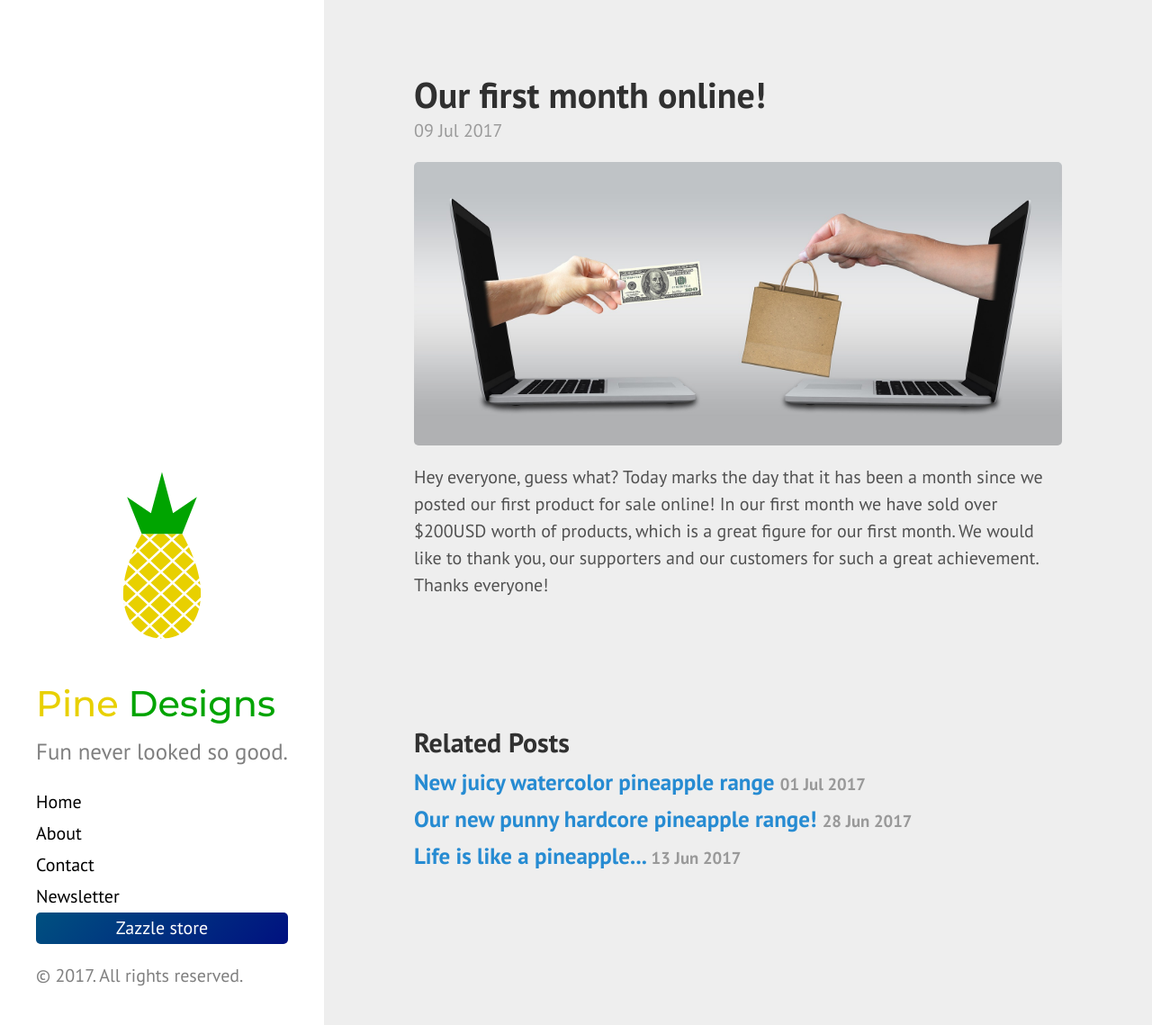
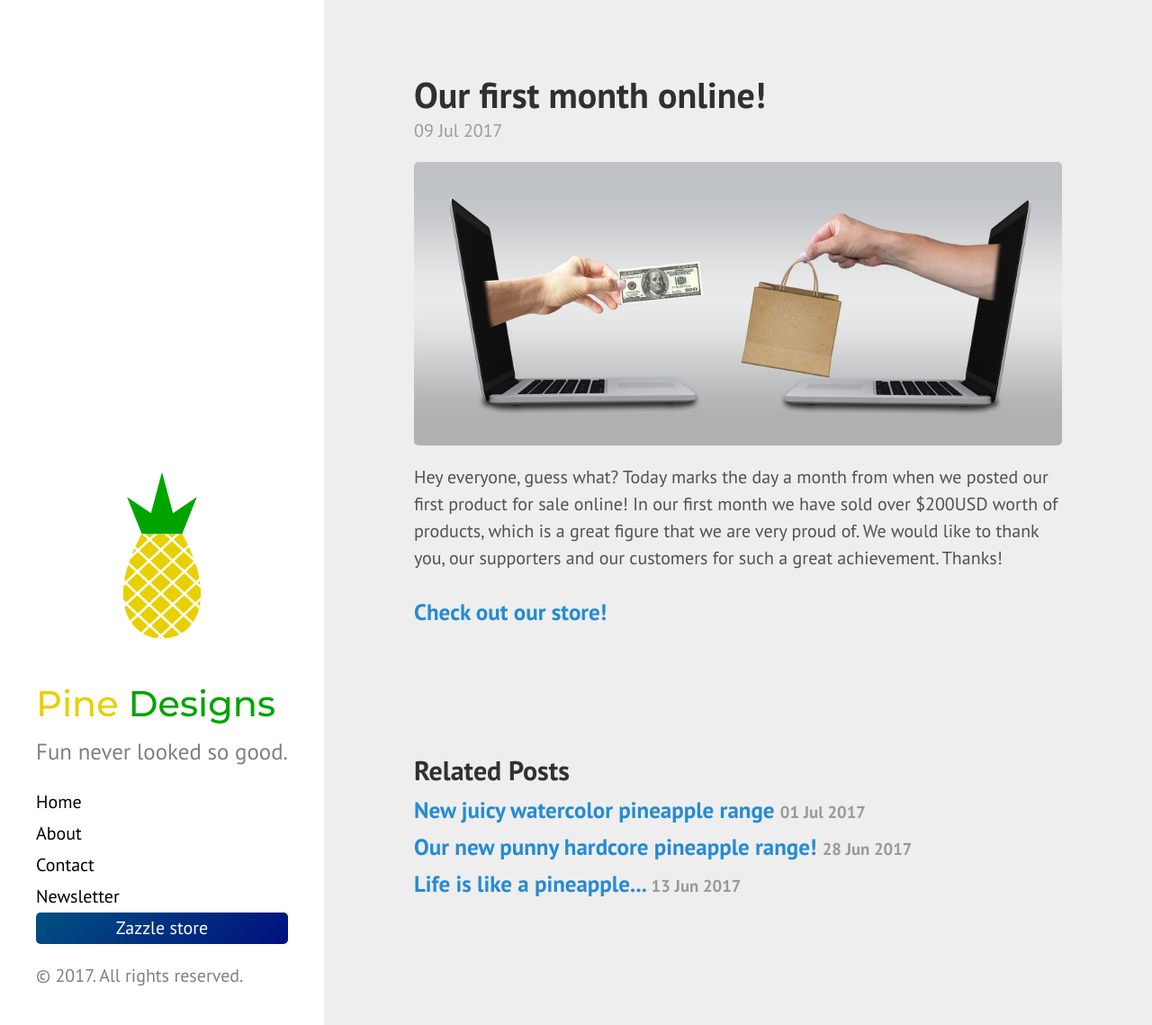
Before and after one commit to pinedesigns/pinedesigns.github.io, a Jekyll site: the page built from _posts/2017-07-09-our-first-month-online.md, in a window 1280 px wide and 1139 px high. Shown: the whole window at 90% size. Built offline with Jekyll 4.4.1, drawn with Linux system fonts in a browser that asks for light colours; a script that is not in the unit is left out; comment, search, counter and statistics services are not loaded.

Commit message:
updated post

```diff
--- a/_posts/2017-07-09-our-first-month-online.md
+++ b/_posts/2017-07-09-our-first-month-online.md
@@ -3,6 +3,9 @@ layout: post
 title: Our first month online!
 ---
 ![Our first month online][ecommerce-img]
-Hey everyone, guess what? Today marks the day that it has been a month since we posted our first product for sale online! In our first month we have sold over $200USD worth of products, which is a great figure for our first month. We would like to thank you, our supporters and our customers for such a great achievement. Thanks everyone!
+Hey everyone, guess what? Today marks the day a month from when we posted our first product for sale online! In our first month we have sold over $200USD worth of products, which is a great figure that we are very proud of. We would like to thank you, our supporters and our customers for such a great achievement. Thanks!
 
+### [Check out our store!][store]
+
+[store]: {{site.zazzle.store}}
 [ecommerce-img]: {{site.postimg}}/our-first-month-online/ecommerce.jpg
```
